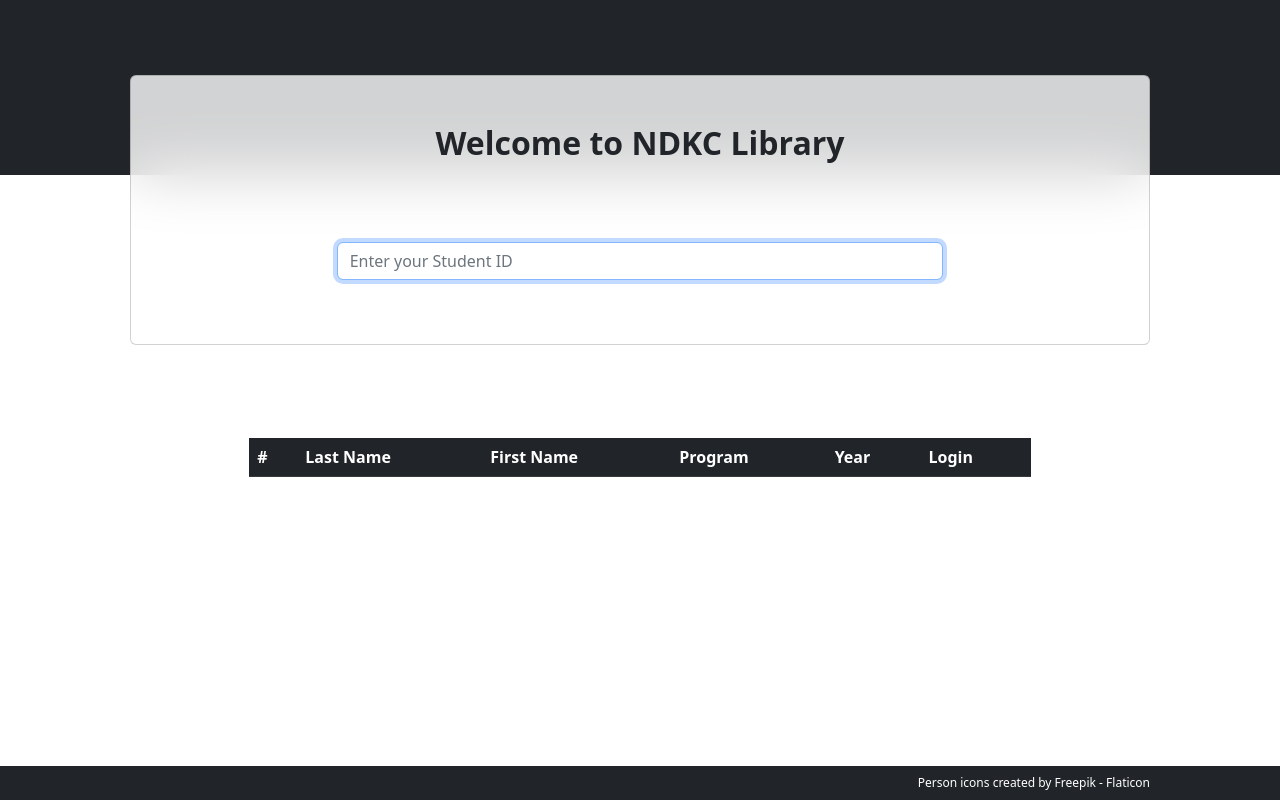
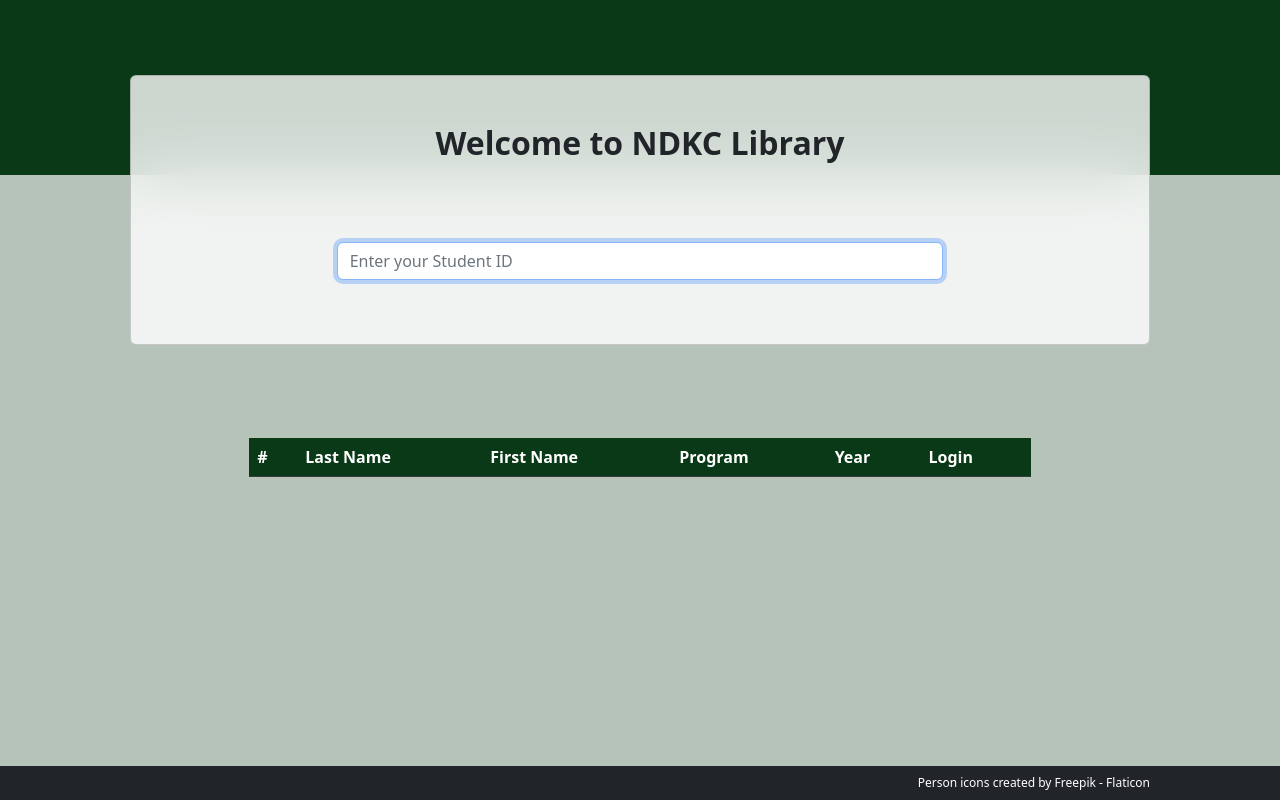
Before and after one commit to kokoroach/LAS, a Django app: page / in a window 1280 px wide. Run offline with Django 4.2, Linux system fonts and the light colour scheme; data comes from the database, SQL or seed files in the repository; data that the repository does not hold is empty; some libraries are stand-ins or nearby versions.

Commit message:
Update styles

```diff
--- a/attendance/static/attendance/css/main.css
+++ b/attendance/static/attendance/css/main.css
@@ -41,3 +41,14 @@
   width: 3rem;
   padding-right: 1.5rem;
 }
+
+/* Backgrounds */
+.bg-green-dark {
+  --bs-table-bg: #093916;
+}
+.bg-green-light {
+  background-color: #B5C3B9;
+}
+.bg-white {
+  background-color: #fff;
+}
--- a/attendance/templates/attendance/base.html
+++ b/attendance/templates/attendance/base.html
@@ -19,7 +19,7 @@
     <style src="{% static '\attendance\js\vendor\bootstrap\js\bootstrap.min.js' %}"></style>
   </head>
 
-  <body>
+  <body class="bg-green-light">
     {% block attendance-form %}
     {% endblock %}
 
--- a/attendance/templates/attendance/index.html
+++ b/attendance/templates/attendance/index.html
@@ -6,10 +6,10 @@
   <section class="text-center">
     <!-- Background -->
     <div class="p-5 bg-image" style="
-          /* background-image: url('https://mdbootstrap.com/img/new/textures/full/171.jpg'); */
-          background-color: #212529;
+        background-color: #093916;
         height: 175px;
-          "></div>
+        ">
+    </div>
     <!-- Background -->
 
     <div class="container">
@@ -73,7 +73,7 @@
       <div class="col-lg-8">
         <h4 class="fw-bold mb-5 d-none">Attendance Logs</h4>
         <table class="table table-striped table-hover">
-          <thead class="table-dark">
+          <thead class="table-dark bg-green-dark">
             <tr>
               <th scope="col">#</th>
               <th scope="col">Last Name</th>
@@ -83,7 +83,7 @@
               <th scope="col">Login</th>
             </tr>
           </thead>
-          <tbody class="table-group-divider">
+          <tbody class="table-group-divider bg-white">
             {% for data in attendance %}
               <tr>
                 <th scope="row">{{ data.id }}</th>
```
Lines whose indentation alone changed are shown as unchanged.
